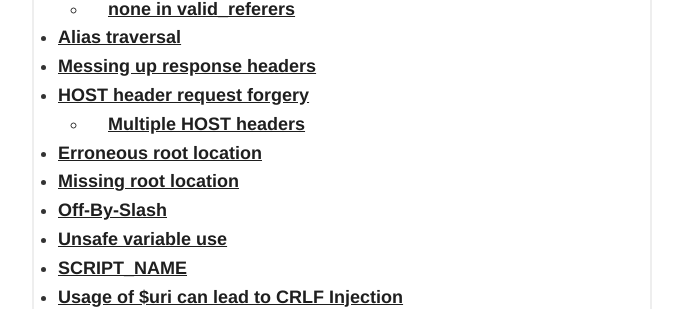
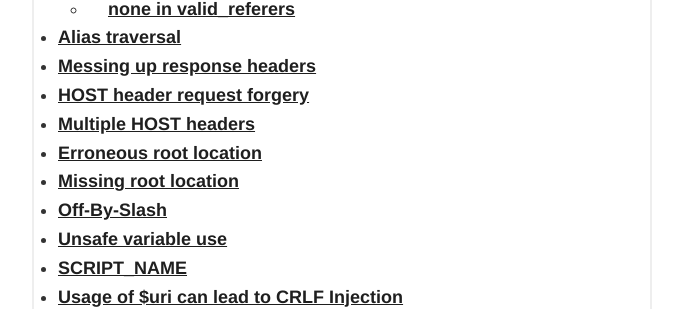
Before and after one commit to proditis/proditis.github.io, a Jekyll site: the page built from _research/NGiNX configurations of doom.md, in a window 1280 px wide. Shown: the part 601-910 px from the top of the page, without its empty margins (298-984 px from the left). Built offline with Jekyll 4.4.1, drawn with Linux system fonts in a browser that asks for light colours; the table of contents is made by our own code.

Commit message:
heading fixes

````diff
--- a/_research/NGiNX configurations of doom.md
+++ b/_research/NGiNX configurations of doom.md
@@ -152,6 +152,7 @@ Host: bucket.s3.amazonaws.com
 
 ## Problems with referrer/origin validation
 [[origins] Problems with referrer/origin validation](https://github.com/yandex/gixy/blob/master/docs/en/plugins/origins.md)
+
 ### none in valid_referers
 [[valid_referers] none in valid_referers](https://github.com/yandex/gixy/blob/master/docs/en/plugins/validreferers.md)
 
@@ -186,7 +187,7 @@ server {
     }
 }
 ```
-### Multiple `HOST` headers
+## Multiple `HOST` headers
 NGiNX between v0.7.0 ~ v1.20 has had the silly idea to allow 2 `HOST` headers to be given on a request, due to a bug that existed in some java VM implementations on mobile phones, which was causing this behaviour. So as a temporary fix they allowed two `HOST` to be accepted.
 
 However, this "logic" was not propagated across the code base and led to problems in a lot of different areas. NGiNX performs any validations and checks only on the first `HOST` header and sets the internal `http_host` variable to the **second**!!! Similarly, all exported variables passed to backend application servers (eg wsgi, fastcgi etc) are being overwritten by the second host. In some cases this can lead to cache poisoning, code injections and more.
````
